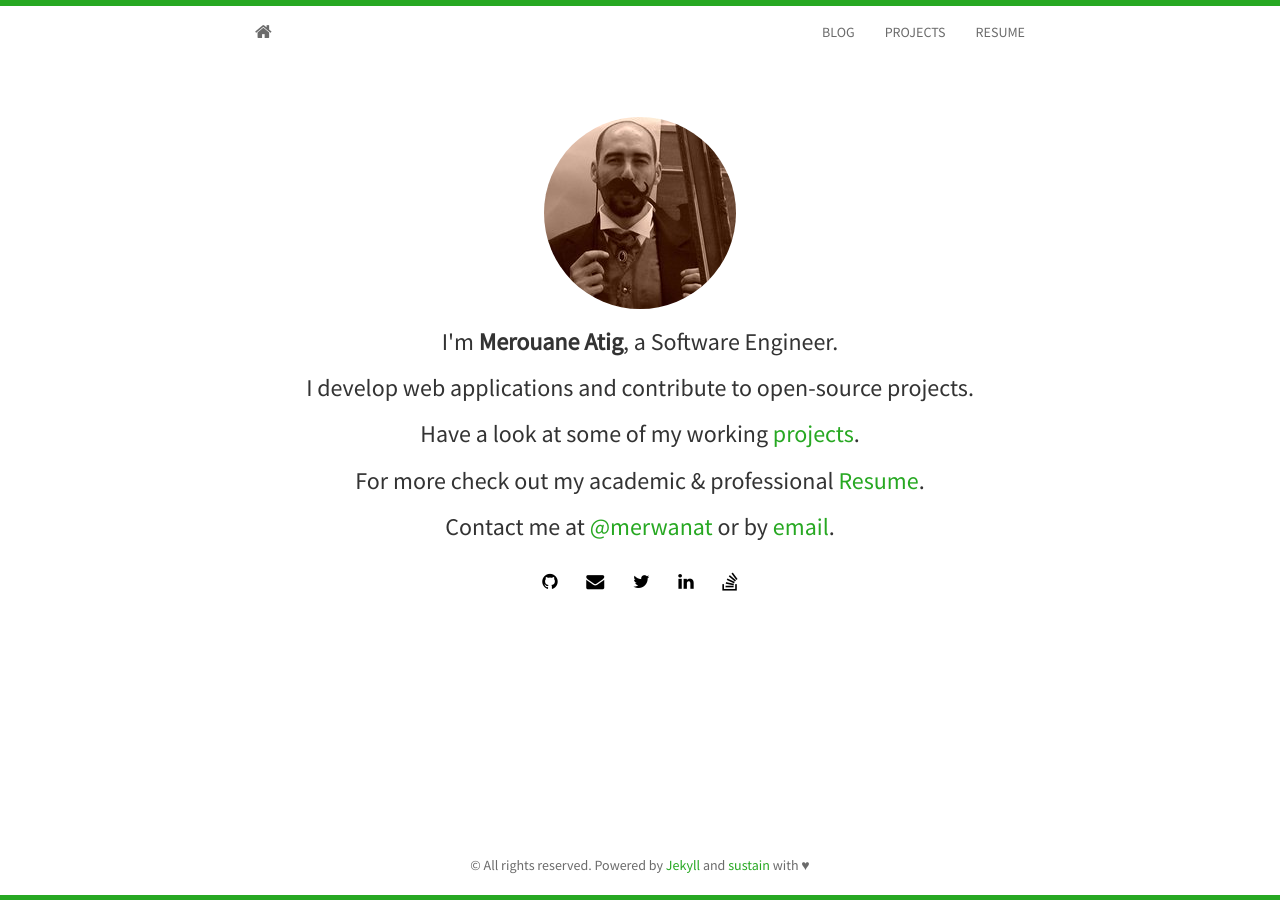
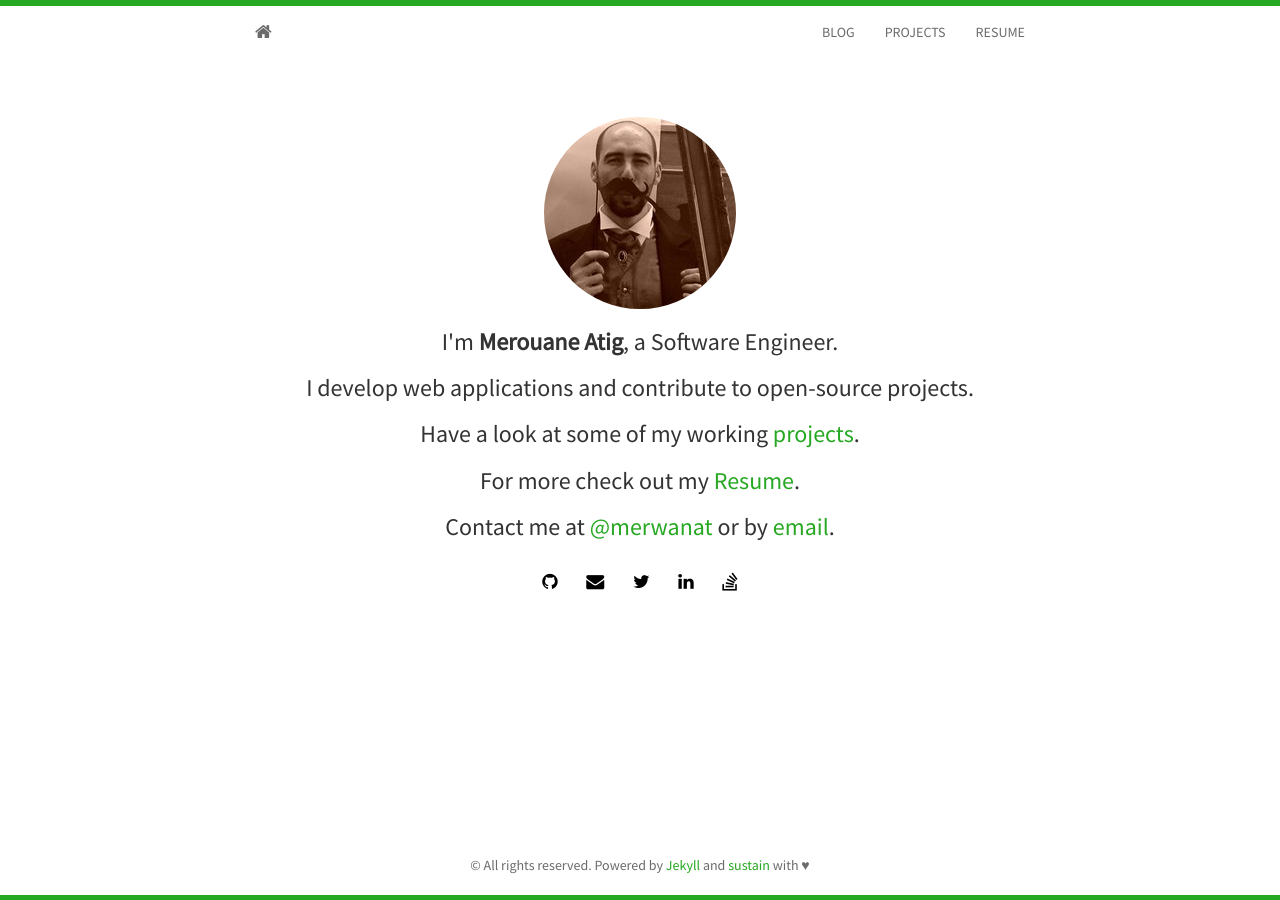
Before and after one commit to merwan/merwan.github.io, a Jekyll site: the page built from index.html, in a window 1280 px wide. Built offline with Jekyll 4.4.1, drawn with Linux system fonts in a browser that asks for light colours; nearby versions of some CDN libraries.

Commit message:
Fix front page

```diff
--- a/_config.yml
+++ b/_config.yml
@@ -8,7 +8,7 @@ url: "https://patem.net" # the base hostname & protocol for your site
 email: merwan@patem.net
 github:  merwan
 twitter: merwanat
-linkedin: merwanat
+linkedin: merouaneatig
 stackoverflow: users/172991/merwan
 google_analytics: UA-48359436-1
 
--- a/index.html
+++ b/index.html
@@ -10,7 +10,7 @@ layout: site
     <h3>I'm <strong>{{ site.author }}</strong>, a Software Engineer.</h3>
     <h3>I develop web applications and contribute to open-source projects.</h3>
     <h3>Have a look at some of my working <a href="{{ site.baseurl }}/projects.html"> projects</a>.</h3>
-    <h3>For more check out my academic &amp; professional <a href="{{ site.baseurl }}/resume.html">Resume</a>.</h3>
+    <h3>For more check out my <a href="{{ site.baseurl }}/resume.html">Resume</a>.</h3>
     <h3>Contact me at <a href="http://twitter.com/{{ site.twitter }}">@{{ site.twitter }}</a> or by <a href="mailto:{{ site.email }}">email</a>.</h3>
     {% include social.html %}
   </div>
```
